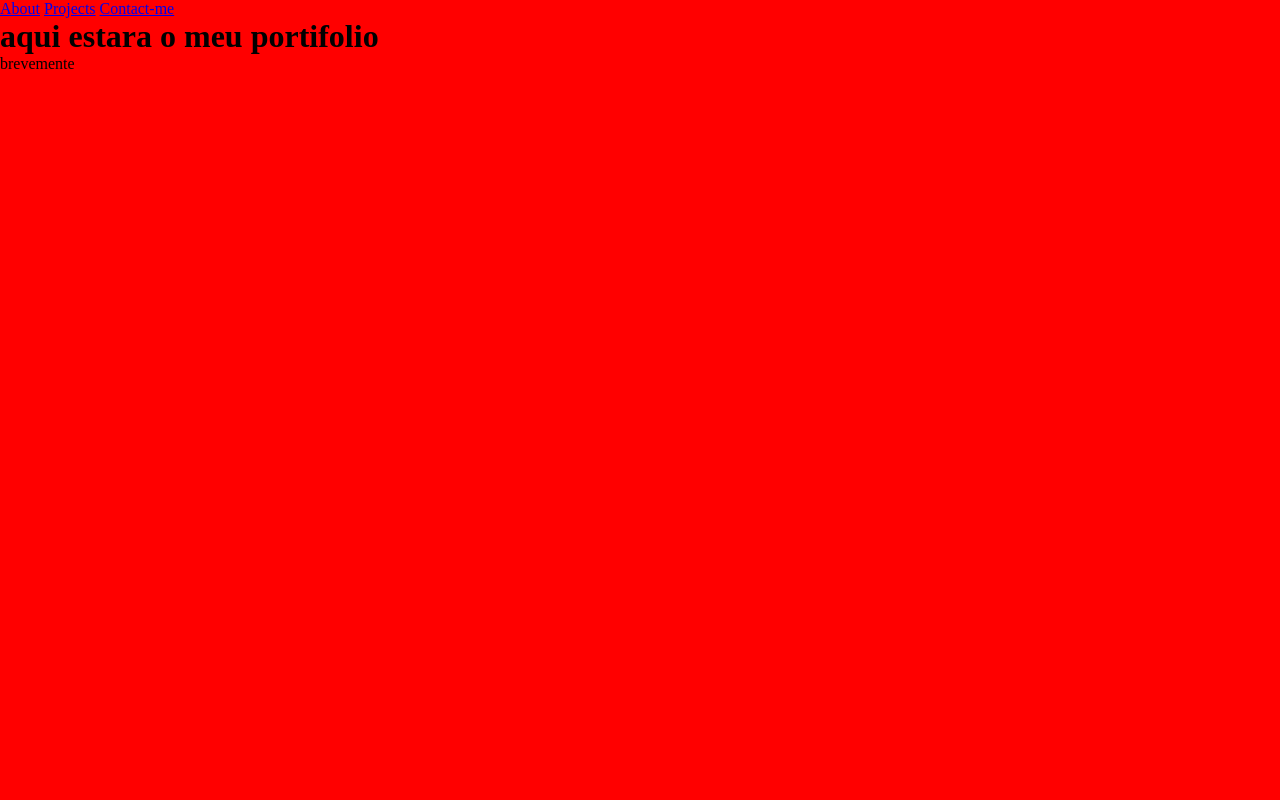
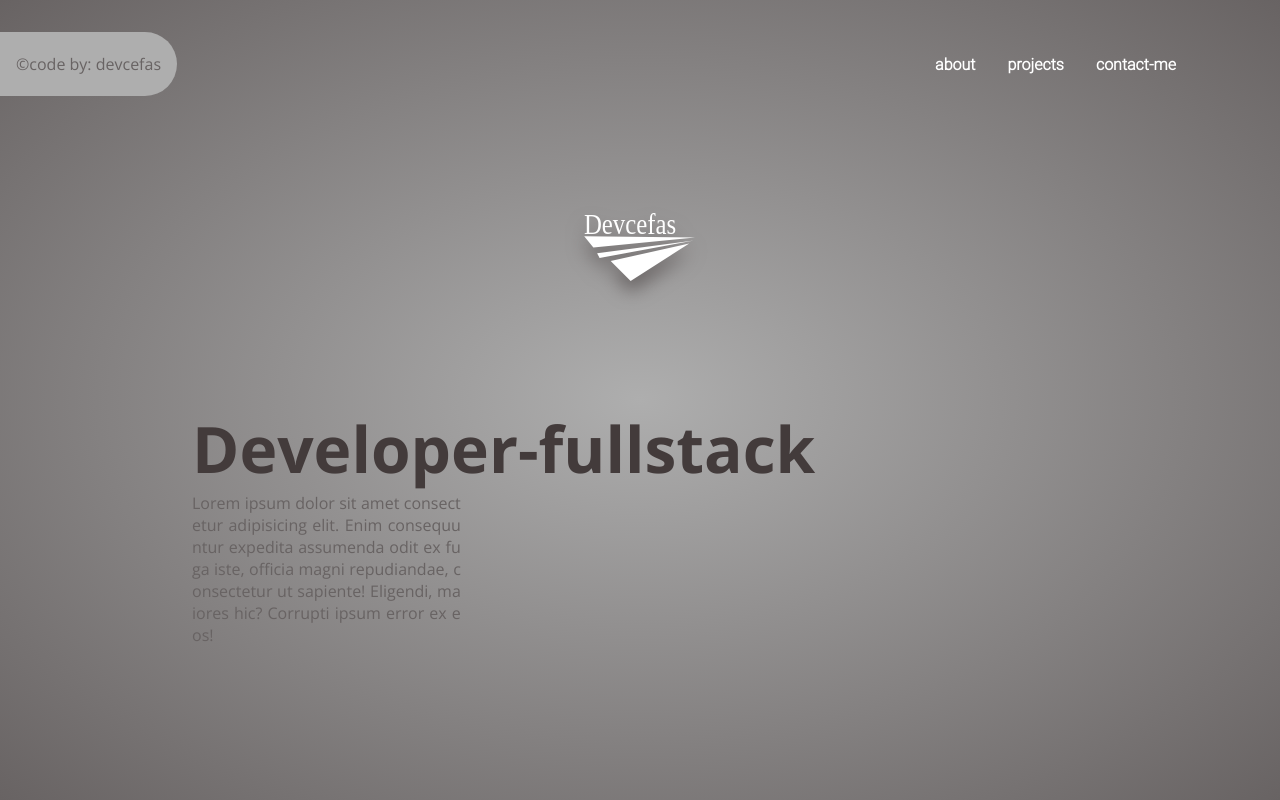
Before and after one commit to Fhinker-Developer/devcefas, a plain HTML site: page index.html in a window 1280 px wide. Drawn offline with Linux system fonts and the light colour scheme.

Commit message:
melhorei

```diff
--- a/index.html
+++ b/index.html
@@ -1,14 +1,21 @@
 <!DOCTYPE html>
 <html lang="en">
+
 <head>
     <meta charset="UTF-8">
     <meta name="viewport" content="width=device-width, initial-scale=1.0">
-    <link rel="stylesheet" href="style.css">
+    <link rel="stylesheet" href="./source/style.css">
     <title>Devcefas</title>
 </head>
+
 <body>
 
     <header>
+
+        <span>
+            <!-- <img src="./assets/logo1.svg" alt=""> -->
+            <h1>&copy;code by: devcefas</h1>
+        </span>
 
         <nav>
             <a href="#about">About</a>
@@ -18,8 +25,36 @@
 
     </header>
 
-    <h1>aqui estara o meu portifolio</h1>
-    <p>brevemente</p>
+    <main>
+
+        <section id="home">
+
+
+            <article class="self-logo">
+
+                <img src="./assets/logo.svg" alt="">
+
+            </article>
+            <!-- fim -->
+
+            <article class="intro-text">
+
+                <h1>Developer-fullstack</h1>
+                <p>
+                    Lorem ipsum dolor sit amet consectetur adipisicing elit. Enim consequuntur expedita assumenda odit
+                    ex fuga iste, officia magni repudiandae, consectetur ut sapiente! Eligendi, maiores hic? Corrupti
+                    ipsum error ex eos!
+                </p>
+
+            </article>
+            <!-- fim -->
+
+        </section>
+        <!-- fim -->
+
+
+    </main>
 
 </body>
+
 </html>
--- /dev/null
+++ b/source/$colors.scss
@@ -0,0 +1,8 @@
+
+$color_background:white;
+
+$color_A:rgb(103, 90, 90);
+$color_B:rgb(174, 174, 174);
+$color_C:rgb(67, 59, 59);
+$color_D:rgb(221, 217, 215);
+$color_E:rgb(104, 99, 99);
--- /dev/null
+++ b/source/$fonts.scss
@@ -0,0 +1,12 @@
+@font-face {
+    font-family: roboto;
+    src: url("./../assets/font/Roboto-Light.ttf");
+}
+@font-face {
+    font-family:pixel;
+    src: url("./../assets/font/Handjet-VariableFont_ELGR\,ELSH\,wght.ttf");
+}
+@font-face {
+    font-family:sans;
+    src: url("./../assets/font/OpenSans-VariableFont_wdth\,wght.ttf");
+}
--- /dev/null
+++ b/source/index.scss
@@ -0,0 +1,141 @@
+@import "./$colors.scss";
+@import "./$fonts.scss";
+* {
+    padding: 0;
+    margin: 0;
+    position: relative;
+    text-decoration: none;
+    font-family: sans;
+
+
+}
+
+.center{
+    display: flex;
+    justify-content: center;
+    align-items: center;
+}
+body {
+    width: 100%;
+    background: radial-gradient($color_B,$color_E,);
+
+    min-height: 100vh;
+}
+
+header {
+    @extend .center;
+
+    width: 100%;
+    padding-top: 2em;
+
+
+    justify-content: space-between;
+
+    text-transform: lowercase;
+
+}
+header nav{
+
+    display: flex;
+    gap: 16px;
+    right: 6em;
+
+
+    a{
+        display: block;
+        padding: 8px;
+
+
+
+
+        color: white;
+        font-family:roboto;
+        font-weight: bolder;
+    }
+}
+header span{
+
+
+    img{
+        filter: drop-shadow(0 1px 10px  rgba(0, 0, 0, 0.462));
+
+    }
+    h1{
+        @extend .center;
+
+        font-size: 16px;
+        padding: 16px;
+        border-top-right-radius: 4em;
+        border-bottom-right-radius: 4em;
+        height: 32px;
+        background:$color_B;
+        color: $color_E;
+        font-weight: normal;
+
+    }
+}
+
+main{
+
+    @extend .center;
+
+    height: 80vh;
+    width: 100%;
+
+
+    section{
+
+
+        height: 70vh;
+        width: 70%;
+    }
+
+}
+#home{
+
+
+display: flex;
+justify-content: space-around;
+align-items: center;
+flex-wrap: wrap;
+
+
+
+
+.intro-text{
+
+
+
+
+
+    h1{
+        font-size: 4rem;
+        color: $color_C;
+
+    }
+
+    p{
+        text-align: justify;
+        word-break: break-all;
+        width: 30%;
+        color: $color_E;
+    }
+}
+
+
+.self-logo{
+    @extend .center;
+
+    img{
+
+        width: 120px;
+        filter: drop-shadow(0 11px 9px $color_E);
+    }
+
+
+
+}
+
+
+
+}
--- a/style.css
+++ /dev/null
@@ -1,8 +0,0 @@
-*{
-    padding: 0;
-    margin: 0;
-
-}
-body{
-    background: red;
-}
```
Also changed, not shown: assets/font/Handjet-VariableFont_ELGR,ELSH,wght.ttf (added), assets/font/OpenSans-VariableFont_wdth,wght.ttf (added), assets/font/Roboto-Light.ttf (added), assets/logo.svg (added), assets/logo1.svg (added), source/style.css (added), 1 other file.
